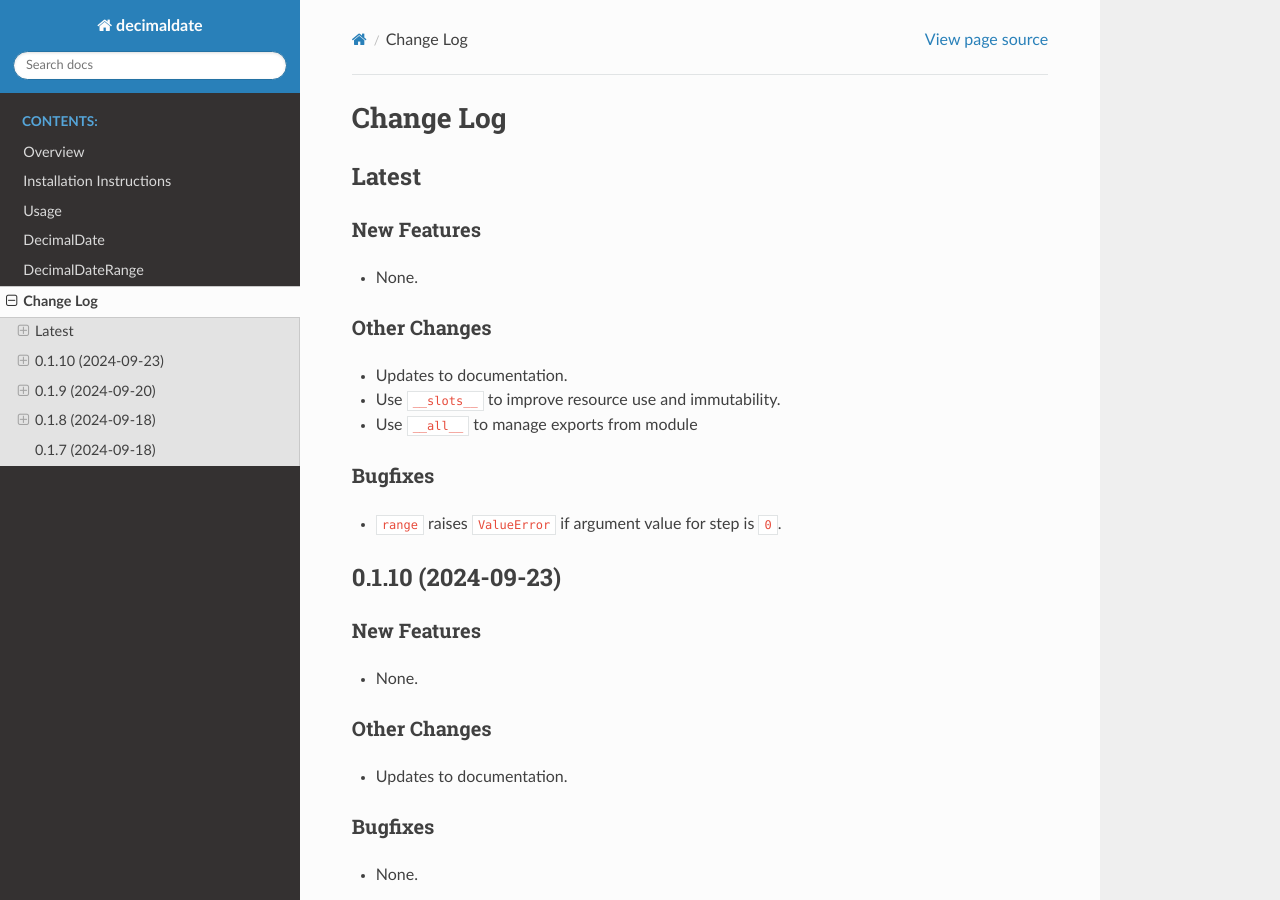
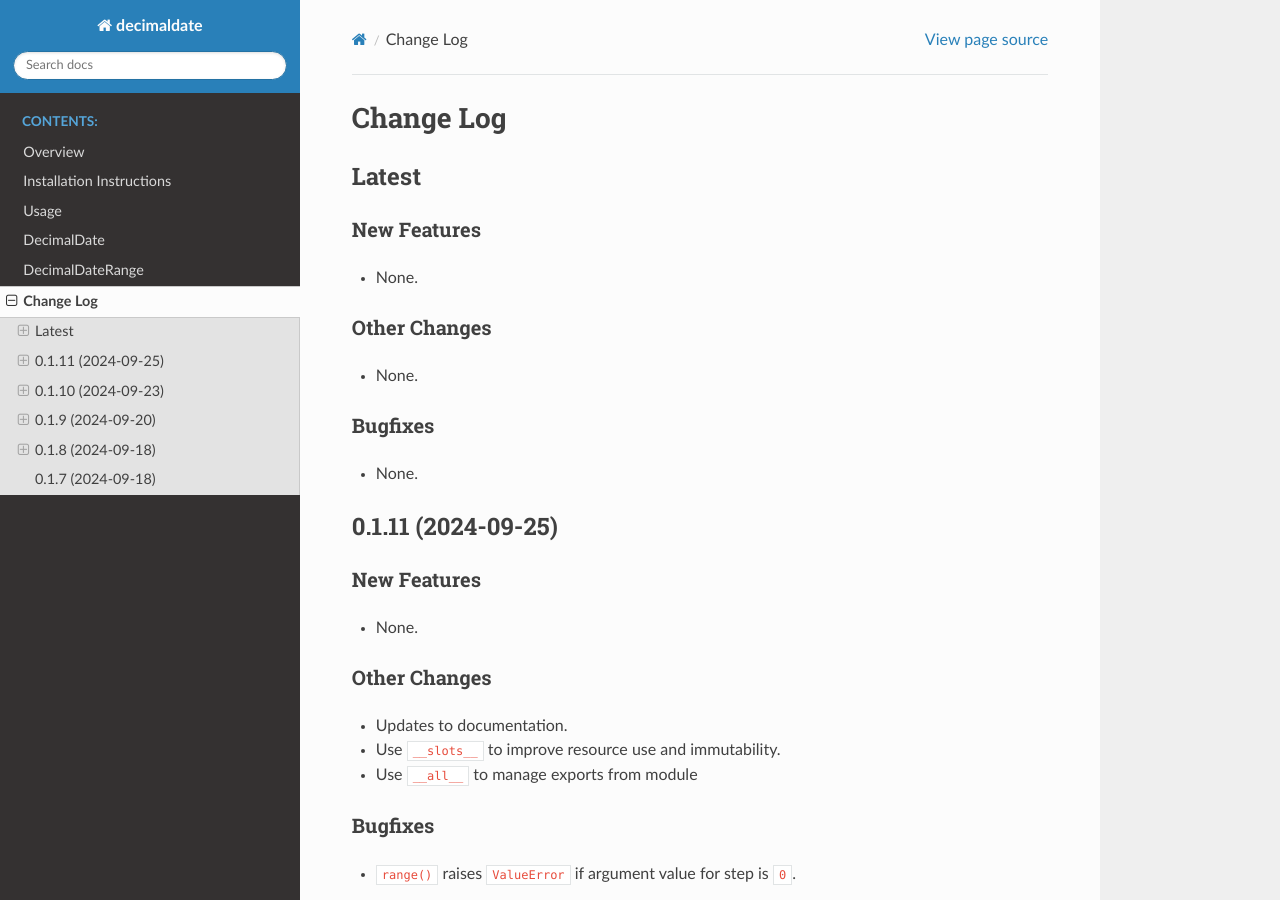
Before and after one commit to TorbenJakobsen/decimaldate, a Sphinx documentation site: the page built from docs/source/changelog.rst, in a window 1280 px wide and 900 px high. Built offline with Sphinx 7.4.7 and the Read the Docs theme 2.0.0, drawn with Linux system fonts in a browser that asks for light colours.

Commit message:
bump version to v.0.1.11

```diff
--- a/README.rst
+++ b/README.rst
@@ -42,9 +42,9 @@
    :alt: Using black formatter
    :target: https://github.com/psf/black
 
-.. |commits-since| image:: https://img.shields.io/github/commits-since/TorbenJakobsen/decimaldate/v0.1.10.svg
+.. |commits-since| image:: https://img.shields.io/github/commits-since/TorbenJakobsen/decimaldate/v0.1.11.svg
    :alt: Commits since latest release
-   :target: https://github.com/TorbenJakobsen/decimaldate/compare/v0.1.10...main
+   :target: https://github.com/TorbenJakobsen/decimaldate/compare/v0.1.11...main
 
 .. |license| image:: https://img.shields.io/badge/License-BSD%203--Clause-blue.svg
    :alt: BSD 3 Clause
--- a/README_pypi.rst
+++ b/README_pypi.rst
@@ -27,9 +27,9 @@ A Python class to handle decimal dates on the form ``yyyymmdd``.
    :alt: Using black formatter
    :target: https://github.com/psf/black
 
-.. |commits-since| image:: https://img.shields.io/github/commits-since/TorbenJakobsen/decimaldate/v0.1.10.svg
+.. |commits-since| image:: https://img.shields.io/github/commits-since/TorbenJakobsen/decimaldate/v0.1.11.svg
    :alt: Commits since latest release
-   :target: https://github.com/TorbenJakobsen/decimaldate/compare/v0.1.10...main
+   :target: https://github.com/TorbenJakobsen/decimaldate/compare/v0.1.11...main
 
 .. |license| image:: https://img.shields.io/badge/License-BSD%203--Clause-blue.svg
    :alt: BSD 3-Clause
--- a/docs/source/changelog.rst
+++ b/docs/source/changelog.rst
@@ -14,6 +14,25 @@ New Features
 Other Changes
 -------------
 
+* None.
+
+Bugfixes
+--------
+
+* None.
+
+======================
+  0.1.11 (2024-09-25)
+======================
+
+New Features
+------------
+
+* None.
+
+Other Changes
+-------------
+
 * Updates to documentation.
 * Use ``__slots__`` to improve resource use and immutability.
 * Use ``__all__`` to manage exports from module
@@ -21,7 +40,7 @@ Other Changes
 Bugfixes
 --------
 
-* ``range`` raises ``ValueError`` if argument value for step is ``0``.
+* ``range()`` raises ``ValueError`` if argument value for step is ``0``.
 
 ======================
   0.1.10 (2024-09-23)
--- a/docs/source/index.rst
+++ b/docs/source/index.rst
@@ -26,9 +26,9 @@
    :alt: Using black formatter
    :target: https://github.com/psf/black
 
-.. |commits-since| image:: https://img.shields.io/github/commits-since/TorbenJakobsen/decimaldate/v0.1.10.svg
+.. |commits-since| image:: https://img.shields.io/github/commits-since/TorbenJakobsen/decimaldate/v0.1.11.svg
    :alt: Commits since latest release
-   :target: https://github.com/TorbenJakobsen/decimaldate/compare/v0.1.10...main
+   :target: https://github.com/TorbenJakobsen/decimaldate/compare/v0.1.11...main
 
 .. |license| image:: https://img.shields.io/badge/License-BSD%203--Clause-blue.svg
    :alt: BSD 3 Clause
--- a/pyproject.toml
+++ b/pyproject.toml
@@ -1,6 +1,6 @@
 [project]
 name = "decimaldate"
-version = "0.1.10"
+version = "0.1.11"
 description = "A decimal date utility to handle integer dates on the form `yyyymmdd`."
 authors = [
     { name = "Torben Jakobsen", email = "torben.jakobsen@icloud.com" }
```
